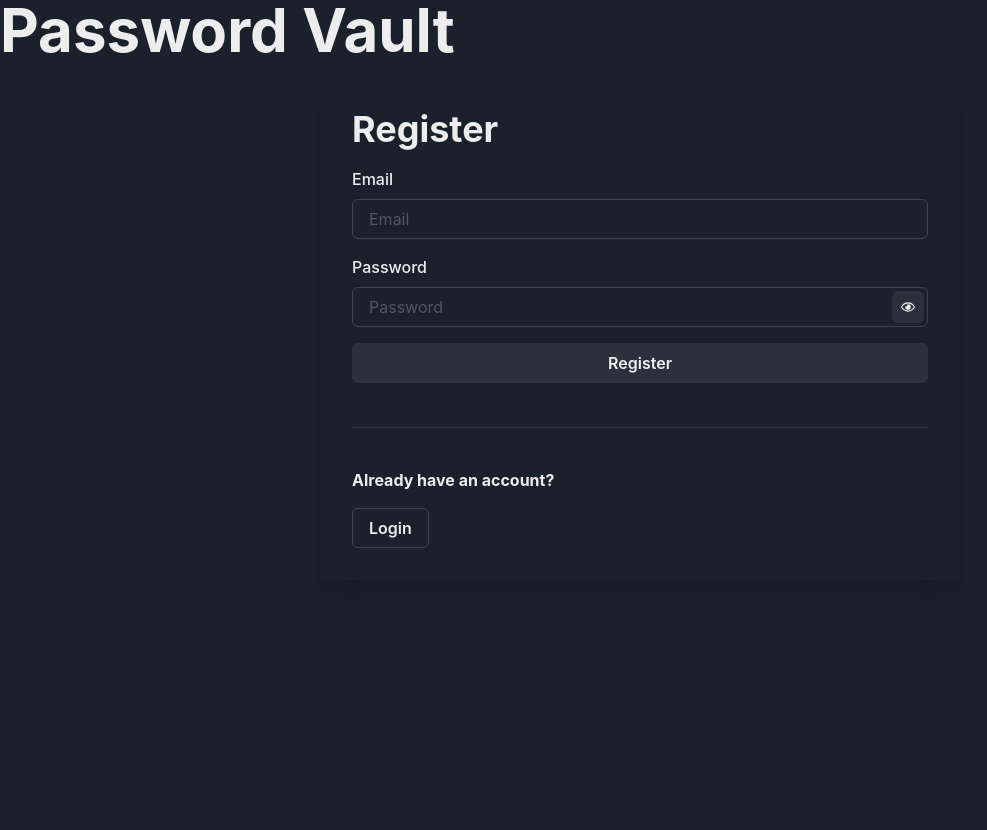
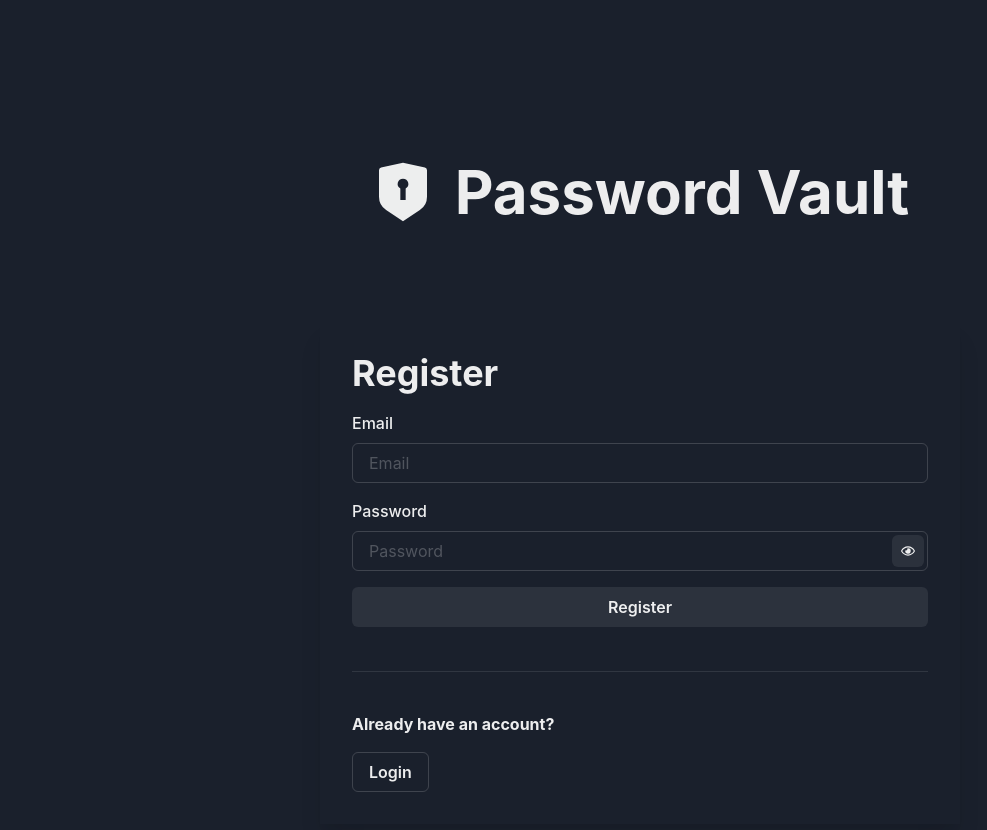
Before and after one commit to JCarlosLucio/password-vault, a Next.js app in the folder apps/client/: page / in a window 1280 px wide. Shown: the top 830 px of the page, without its empty margins (0-987 px from the left). Before the commit the page ends 800 px from the top, so only its background shows below. Built offline with nearby package versions, Linux system fonts and the light colour scheme; no server answers.

Commit message:
Add Shield/Key Icon

```diff
--- a/apps/client/src/components/Header.tsx
+++ b/apps/client/src/components/Header.tsx
@@ -1,12 +1,23 @@
-import { Heading } from '@chakra-ui/react';
+import { Flex, Heading, Icon } from '@chakra-ui/react';
+import { RiShieldKeyholeFill } from 'react-icons/ri';
 
 const Header = () => {
   return (
-    <header>
-      <Heading as="h1" size="3xl">
+    <Flex
+      as="header"
+      justify="center"
+      align="center"
+      direction={['column', 'row']}
+      mt={[10, 40]}
+      mb={[1, 20]}
+      mx="10"
+      gap={[1, 5]}
+    >
+      <Icon as={RiShieldKeyholeFill} boxSize={[14, 16]} />
+      <Heading as="h1" size={['2xl', '3xl']} textAlign="center">
         Password Vault
       </Heading>
-    </header>
+    </Flex>
   );
 };
 
```
